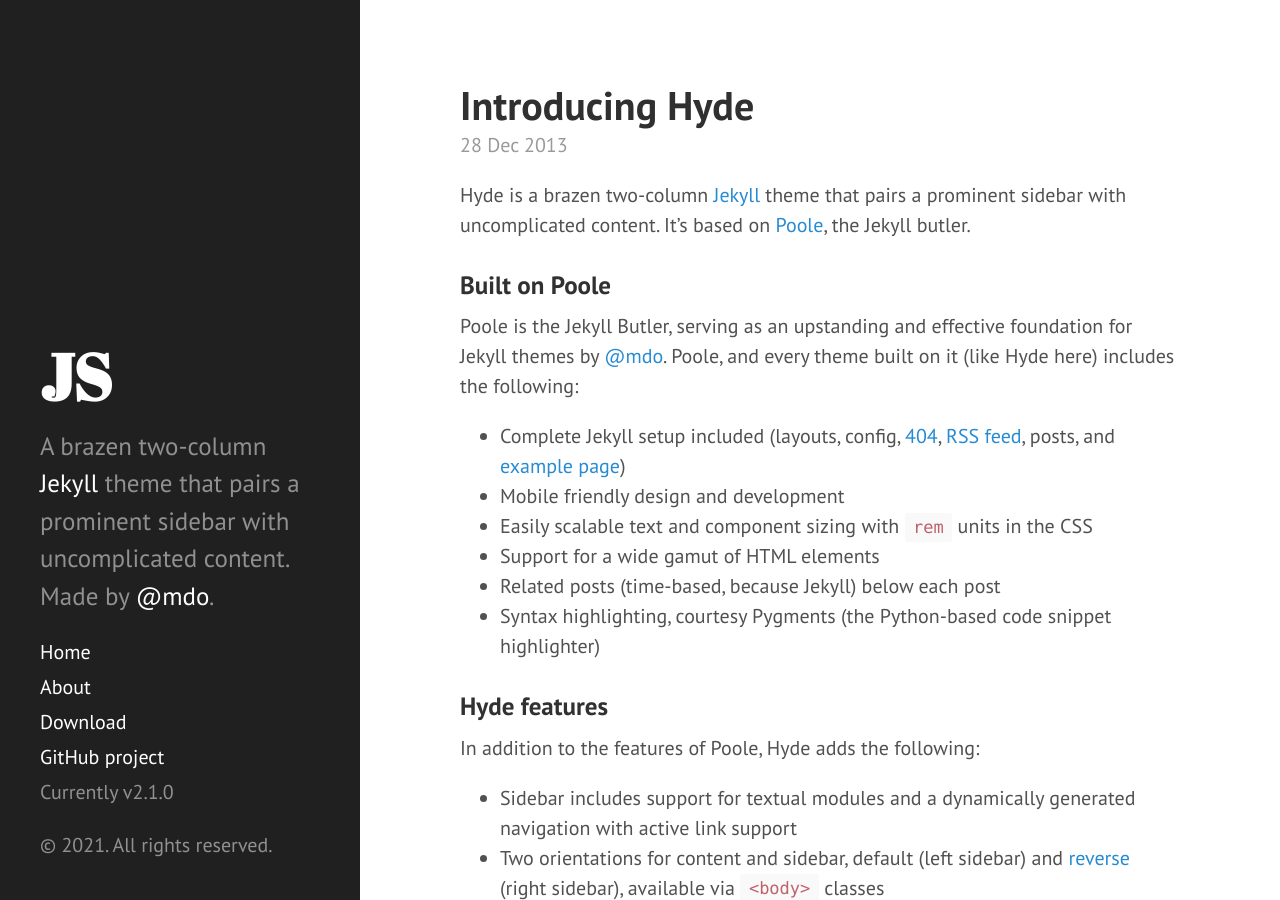
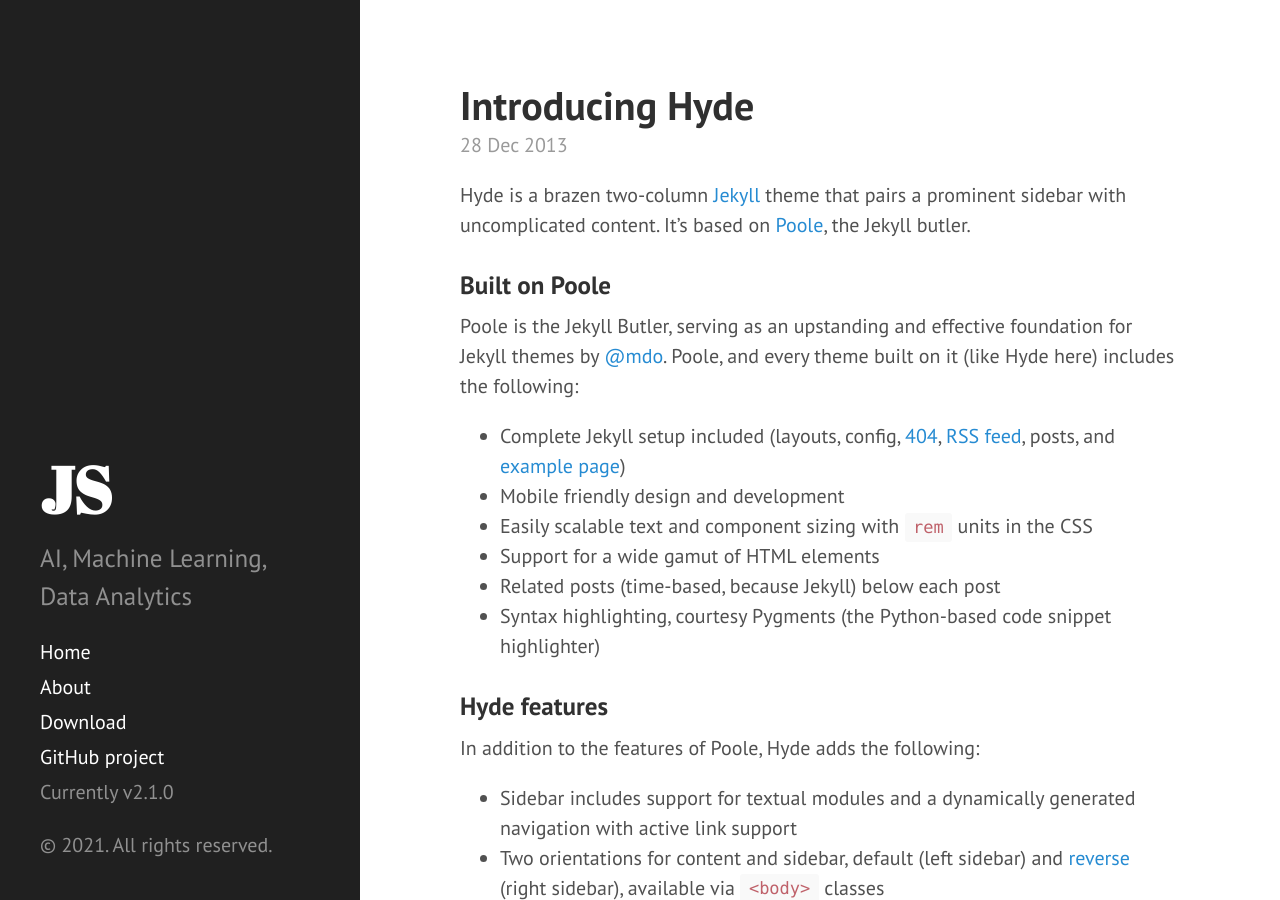
Before and after one commit to jisoo920/jisoo.github.io, a Jekyll site: the page built from index.html, in a window 1280 px wide and 900 px high. Built offline with Jekyll 4.4.1, drawn with Linux system fonts in a browser that asks for light colours; the list of posts is cut into pages by our own code.

Commit message:
update config

```diff
--- a/_config.yml
+++ b/_config.yml
@@ -3,8 +3,8 @@
 
 # Setup
 title:            JS
-tagline:          'A Jekyll theme'
-description:      'A brazen two-column <a href="http://jekyllrb.com" target="_blank">Jekyll</a> theme that pairs a prominent sidebar with uncomplicated content. Made by <a href="https://twitter.com/mdo" target="_blank">@mdo</a>.'
+tagline:          'JS Tech Blog'
+description:      'AI, Machine Learning, Data Analytics'
 url:             ""
 baseurl:         "https://jisoo920.github.io/"
 
```
